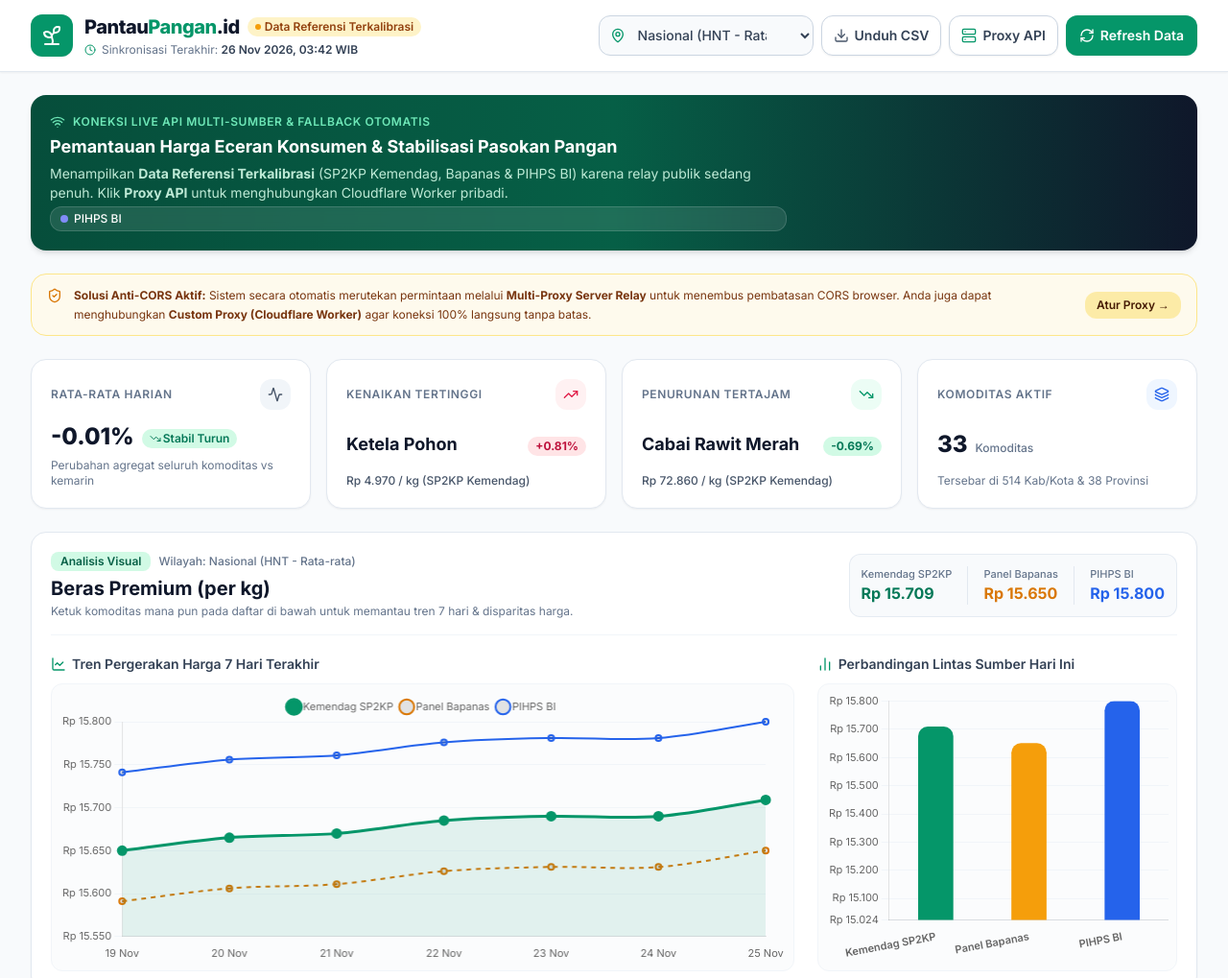
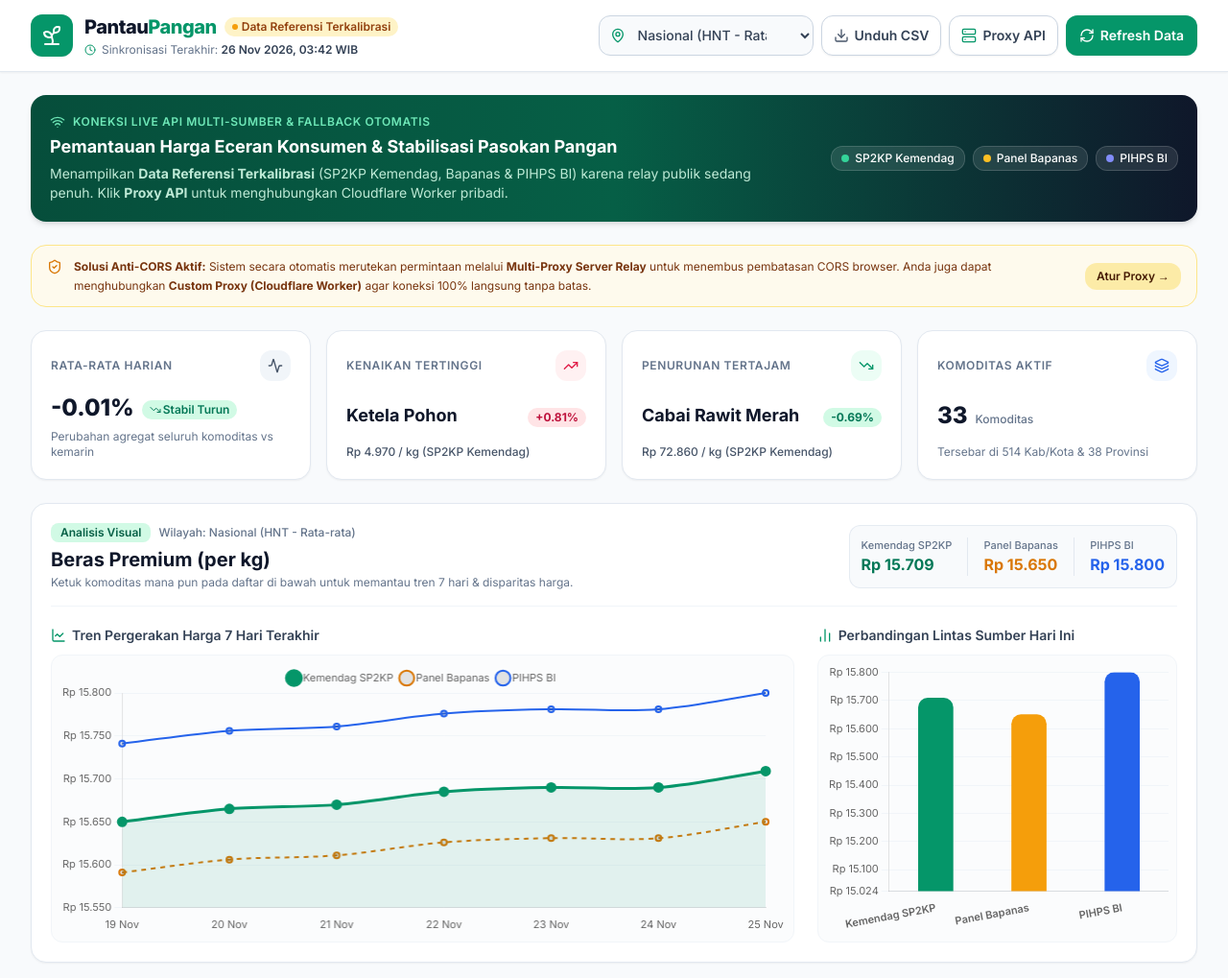
Before and after one commit to habibimroncn/pantaupangan, a plain HTML site: page index.html in a window 1280 px wide. Shown: the top 1019 px of the page at 96% size. Drawn offline with nearby package versions, Linux system fonts and the light colour scheme; no server answers.

Commit message:
Update title and branding in index.html

```diff
--- a/index.html
+++ b/index.html
@@ -3,7 +3,7 @@
 <head>
     <meta charset="UTF-8">
     <meta name="viewport" content="width=device-width, initial-scale=1.0">
-    <title>PantauPangan.id - Agregasi Harga Kebutuhan Pokok Nasional</title>
+    <title>PantauPangan - Agregasi Harga Kebutuhan Pokok Nasional</title>
     <!-- Tailwind CSS -->
     <script src="https://cdn.tailwindcss.com"></script>
     <!-- Chart.js untuk Grafik Interaktif -->
@@ -89,7 +89,7 @@
                         <div class="min-w-0">
                             <div class="flex items-center gap-1.5 sm:gap-2 flex-wrap">
                                 <h1 class="text-lg sm:text-xl font-extrabold tracking-tight text-slate-900 truncate">
-                                    Pantau<span class="text-emerald-600">Pangan</span>.id
+                                    Pantau<span class="text-emerald-600">Pangan</span>
                                 </h1>
                                 <span id="connection-status-badge" class="inline-flex items-center gap-1 px-2 py-0.5 rounded-full text-[10px] sm:text-xs font-semibold bg-amber-100 text-amber-800 shrink-0">
                                     <span id="connection-status-dot" class="w-1.5 h-1.5 rounded-full bg-amber-600 animate-ping"></span>
@@ -218,11 +218,19 @@
                 <p id="api-source-detail" class="text-xs sm:text-sm text-emerald-100/90 max-w-3xl leading-relaxed">
                     Menarik data harga secara langsung (Live API) dari endpoint publik <strong class="text-white">Panel Harga Pangan Bapanas</strong>, <strong class="text-white">SP2KP Kemendag</strong>, dan <strong class="text-white">PIHPS Bank Indonesia</strong>.
                 </p>
-                    <span class="px-2.5 py-1 rounded-xl bg-white/10 backdrop-blur-sm border border-white/15 text-[11px] sm:text-xs font-medium flex items-center gap-1.5">
-                        <span class="w-2 h-2 rounded-full bg-indigo-400"></span> PIHPS BI
-                    </span>
-                </div>
-            </div>
+            </div>
+            <div class="flex flex-wrap items-center gap-2 shrink-0">
+                <span class="px-2.5 py-1 rounded-xl bg-white/10 backdrop-blur-sm border border-white/15 text-[11px] sm:text-xs font-medium flex items-center gap-1.5">
+                    <span class="w-2 h-2 rounded-full bg-emerald-400"></span> SP2KP Kemendag
+                </span>
+                <span class="px-2.5 py-1 rounded-xl bg-white/10 backdrop-blur-sm border border-white/15 text-[11px] sm:text-xs font-medium flex items-center gap-1.5">
+                    <span class="w-2 h-2 rounded-full bg-amber-400"></span> Panel Bapanas
+                </span>
+                <span class="px-2.5 py-1 rounded-xl bg-white/10 backdrop-blur-sm border border-white/15 text-[11px] sm:text-xs font-medium flex items-center gap-1.5">
+                    <span class="w-2 h-2 rounded-full bg-indigo-400"></span> PIHPS BI
+                </span>
+            </div>
+        </div>
 
         <!-- Catatan Validitas & Transparansi Data -->
         <div class="bg-amber-50/90 border border-amber-200 rounded-2xl px-4 py-3 flex flex-col sm:flex-row sm:items-center justify-between gap-2.5 text-xs text-amber-900">
@@ -577,7 +585,7 @@
     <footer class="bg-white border-t border-slate-200 mt-10 py-6">
         <div class="max-w-7xl mx-auto px-4 sm:px-6 lg:px-8 flex flex-col sm:flex-row items-center justify-between gap-3 text-center sm:text-left text-xs text-slate-500">
             <div class="flex flex-col sm:flex-row items-center gap-1 sm:gap-2">
-                <span class="font-bold text-slate-800">PantauPangan.id</span>
+                <span class="font-bold text-slate-800">PantauPangan</span>
                 <span>&copy; 2026 Sistem Informasi Agregasi Harga Kebutuhan Pokok Indonesia.</span>
             </div>
             <div class="flex flex-wrap justify-center items-center gap-3">
```
